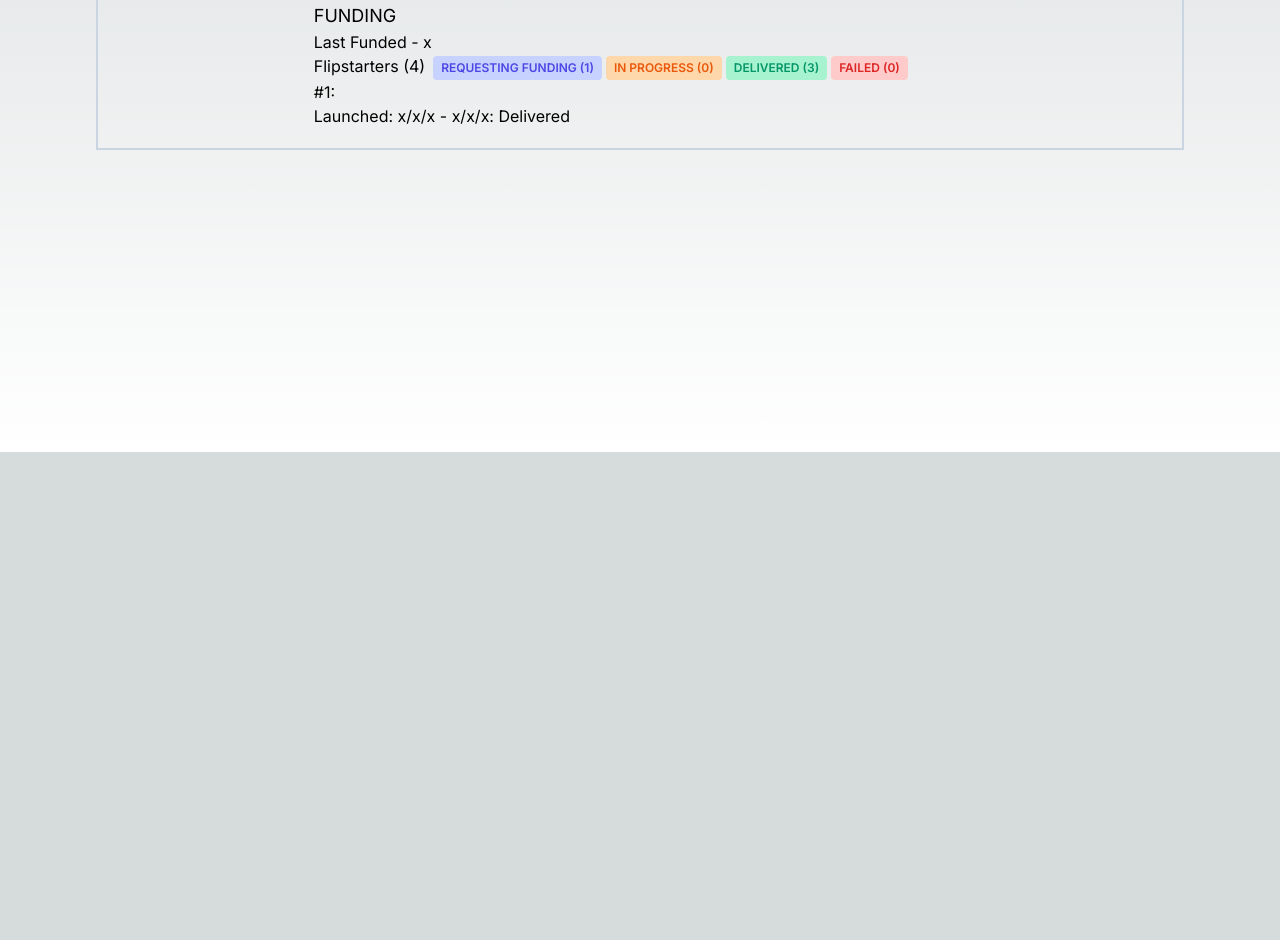
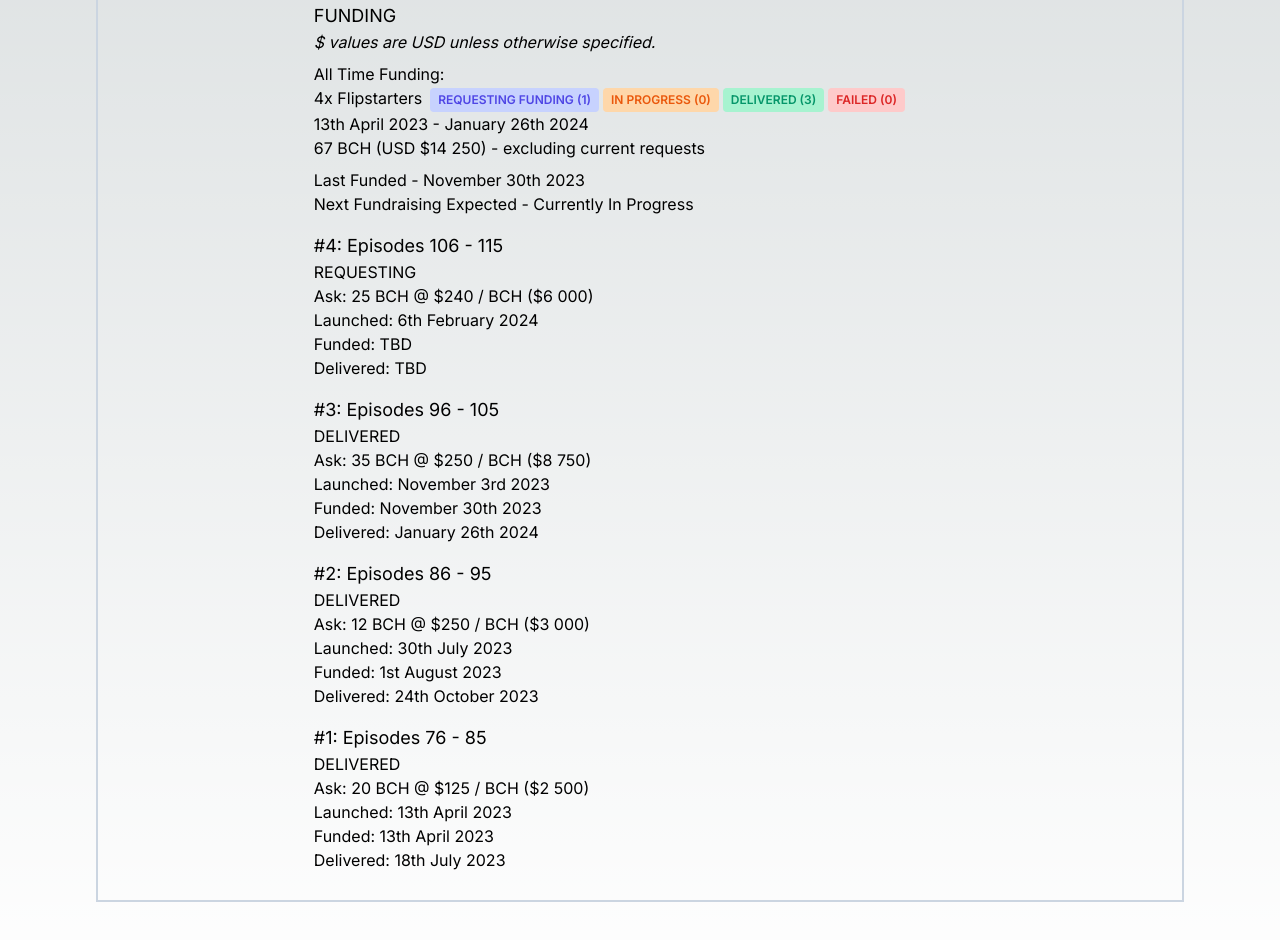
Before and after one commit to JeremyEllingham/casherpillar, a Next.js app: page / in a window 1280 px wide. Shown: the part 348-1288 px from the top of the page. Before the commit the page ends 800 px from the top, so only its background shows below. Built offline with nearby package versions, Linux system fonts and the light colour scheme.

Commit message:
Add stats and stuff.

```diff
--- a/src/app/page.tsx
+++ b/src/app/page.tsx
@@ -8,46 +8,50 @@
       name: "Episodes 76 - 85",
       number: 1,
       status: "DELIVERED",
-      launched: "",
-      funded: "",
-      delivered: "",
-      askBCH: "",
-      askUSD: ""
+      launchDate: "13th April 2023",
+      fundDate: "13th April 2023",
+      deliveryDate: "18th July 2023",
+      askBCH: "20",
+      bchUsdPrice: "125",
+      askUSD: "2 500"
     },
     {
       id: 2,
       name: "Episodes 86 - 95",
       number: 2,
       status: "DELIVERED",
-      launched: "30th July 2023",
-      funded: "1st August 2023",
-      delivered: "",
-      askBCH: "",
-      askUSD: ""
+      launchDate: "30th July 2023",
+      fundDate: "1st August 2023",
+      deliveryDate: "24th October 2023",
+      askBCH: "12",
+      bchUsdPrice: "250",
+      askUSD: "3 000"
     },
     {
       id: 3,
       name: "Episodes 96 - 105",
       number: 3,
       status: "DELIVERED",
-      launched: "",
-      funded: "",
-      delivered: "",
-      askBCH: "",
-      askUSD: ""
+      launchDate: "November 3rd 2023",
+      fundDate: "November 30th 2023",
+      deliveryDate: "January 26th 2024",
+      askBCH: "35",
+      bchUsdPrice: "250",
+      askUSD: "8 750"
     },
     {
       id: 4,
       name: "Episodes 106 - 115",
       number: 4,
       status: "REQUESTING",
-      launched: "",
-      funded: "",
-      delivered: "",
-      askBCH: "",
-      askUSD: ""
+      launchDate: "6th February 2024",
+      fundDate: "TBD",
+      deliveryDate: "TBD",
+      askBCH: "25",
+      bchUsdPrice: "240",
+      askUSD: "6 000"
     }
-  ]
+  ].reverse()
 
   const requestingFlipstarterCount = podcastFlipstarters.filter(({ status }) => status === "REQUESTING").length.toString()
 
@@ -103,10 +107,12 @@
           </div>
 
           <p className="text-lg">FUNDING</p>
+          <p className="italic pb-2">$ values are USD unless otherwise specified.</p>
 
-          <p>Last Funded - x</p>
+          <p>All Time Funding:</p>
           <div>
-            <span class="pr-2">Flipstarters ({podcastFlipstarters.length.toString()})</span>
+            <span className="pr-2">{podcastFlipstarters.length.toString()}x Flipstarters</span>
+
             <span className="text-xs font-semibold inline-block py-1 px-2 uppercase rounded text-indigo-600 bg-indigo-200 uppercase last:mr-0 mr-1">
               Requesting Funding ({requestingFlipstarterCount})
             </span>
@@ -120,12 +126,24 @@
               Failed ({failedFlipstarterCount})
             </span>
           </div>
-          <p>
-            #1:
-          </p>
-          <p>
-            Launched: x/x/x - x/x/x: Delivered
-          </p>
+          <p>13th April 2023 - January 26th 2024</p>
+          <p>67 BCH (USD $14 250) - excluding current requests</p>
+
+          <div className="py-2">
+            <p>Last Funded - November 30th 2023</p>
+            <p>Next Fundraising Expected - Currently In Progress</p>
+          </div>
+
+          {podcastFlipstarters.map(({ id, name, number, status, launchDate, fundDate, deliveryDate, askBCH, bchUsdPrice, askUSD }) => (
+            <div key={id} className={"py-2"}>
+              <p className={"text-lg"}>#{number}: {name}</p>
+              <p>{status}</p>
+              <p>Ask: {askBCH} BCH @ ${bchUsdPrice} / BCH (${askUSD})</p>
+              <p>Launched: {launchDate}</p>
+              <p>Funded: {fundDate}</p>
+              <p>Delivered: {deliveryDate}</p>
+            </div>
+          ))}
         </div>
       </div>
     </main>
```
